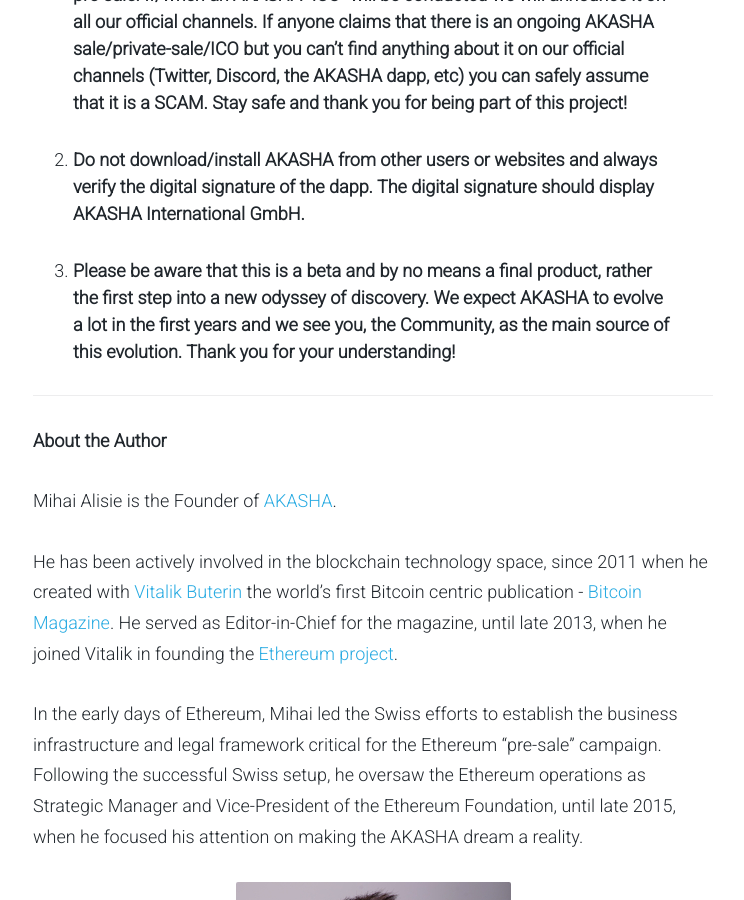
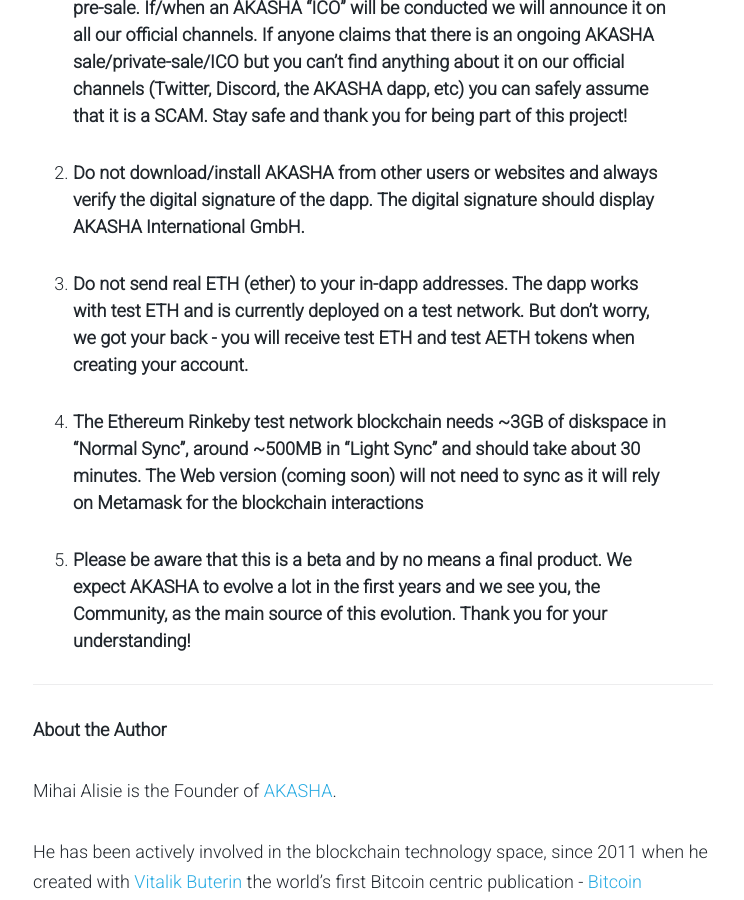
Before and after one commit to AKASHAorg/blog.akasha.world, a Jekyll site: the page built from _posts/2018-02-10-akasha-beta-emergence.md, in a window 1280 px wide and 900 px high, scrolled down 14519 px. Shown: the whole window, without its empty margins (267-1011 px from the left). Built offline with Jekyll 4.4.1, drawn with Linux system fonts in a browser that asks for light colours; comment, search, counter and statistics services are not loaded; some of the changed text lies outside the part shown.

Commit message:
Update 2018-02-10-akasha-beta-emergence.md

```diff
--- a/_posts/2018-02-10-akasha-beta-emergence.md
+++ b/_posts/2018-02-10-akasha-beta-emergence.md
@@ -177,7 +177,8 @@ And now, the brave ones are invited to jump *Into the Ether*!
 
 Linux users can also install the dap via [snapcraft](https://snapcraft.io/){:target="_blank"} by running `snap install --classic akasha` (full permissions) or `snap install akasha` (strict mode). To update an existing snap install, run `snap refresh akasha`.
 
-#### See you in the new world - [akasha.world! \o/](https://akasha.world/){:target="_blank"}
+**See you in the new world - [akasha.world! \o/](https://akasha.world/){:target="_blank"}
+
 
 Oh, and while you sync, feel free join the reddit conversation here! :)
 
@@ -189,7 +190,11 @@ Important notes:
 
 2. **Do not download/install AKASHA from other users or websites and always verify the digital signature of the dapp. The digital signature should display AKASHA International GmbH.**
 
-3. **Please be aware that this is a beta and by no means a final product, rather the first step into a new odyssey of discovery. We expect AKASHA to evolve a lot in the first years and we see you, the Community, as the main source of this evolution. Thank you for your understanding!**
+3. **Do not send real ETH (ether) to your in-dapp addresses. The dapp works with test ETH and is currently deployed on a test network. But don't worry, we got your back - you will receive test ETH and test AETH tokens when creating your account.**
+
+4. **The Ethereum Rinkeby test network blockchain needs ~3GB of diskspace in "Normal Sync", around ~500MB in "Light Sync" and should take about 30 minutes. The Web version (coming soon) will not need to sync as it will rely on Metamask for the blockchain interactions**
+
+5. **Please be aware that this is a beta and by no means a final product. We expect AKASHA to evolve a lot in the first years and we see you, the Community, as the main source of this evolution. Thank you for your understanding!**
 
 ----
 
```
